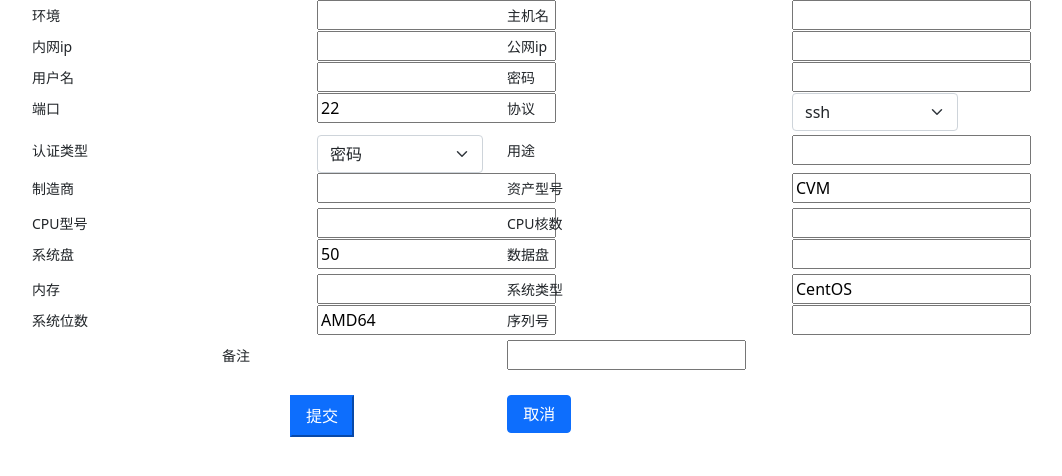
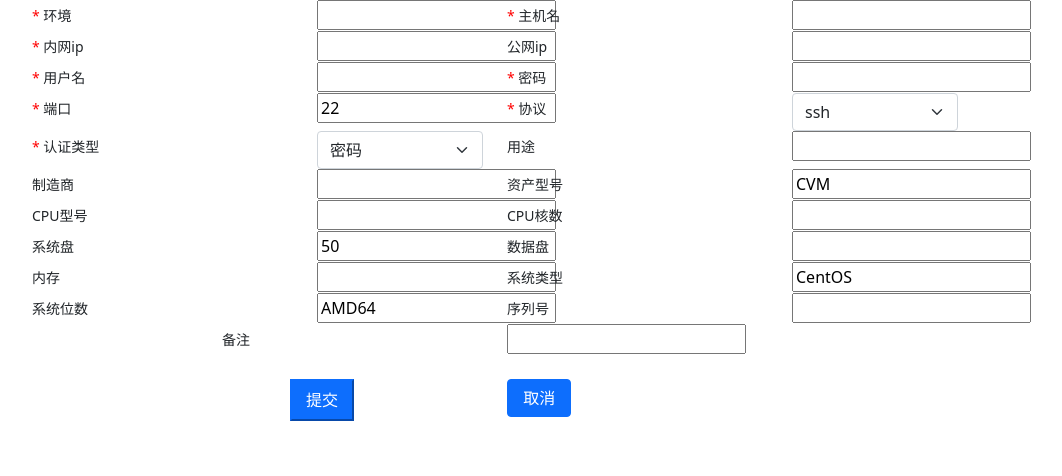
Before and after one commit to charnet1019/inframanager, a Flask app: page /asset/add in a window 1280 px wide. Shown: the top 476 px of the page, without its empty margins (145-1207 px from the left). Run offline with Flask 2, Linux system fonts and the light colour scheme; a user stored in the database is signed in; some libraries are stand-ins or nearby versions.

Commit message:
必填项增加星号标志

```diff
--- a/static/css/login.css
+++ b/static/css/login.css
@@ -25,3 +25,8 @@
 .login-form {
     margin: 20px;
 }
+
+.xrequired:before {
+    content: '* ';
+    color: red;
+}
--- a/templates/asset/add.html
+++ b/templates/asset/add.html
@@ -10,31 +10,31 @@
         {#        <div class="row justify-content-center mb-1 mt-4">#}
         <div class="container">
             <div class="row justify-content-md-center row-cols-sm-4">
-                <label for="envid" class="col-2 col-form-label col-form-label-sm">环境</label>
+                <label for="envid" class="xrequired col-2 col-form-label col-form-label-sm">环境</label>
                 <div id="envid" class="col-md-2"><input type="text" name="env" required></div>
 
-                <label for="hostname_id" class="col-2 col-form-label col-form-label-sm">主机名</label>
+                <label for="hostname_id" class="xrequired col-2 col-form-label col-form-label-sm">主机名</label>
                 <div id="hostname_id" class="col-md-2"><input type="text" name="hostname" required></div>
 
-                <label for="ip_id" class="col-2 col-form-label col-form-label-sm">内网ip</label>
+                <label for="ip_id" class="xrequired col-2 col-form-label col-form-label-sm">内网ip</label>
                 <div id="ip_id" class="col-md-2"><input type="text" name="ip" required></div>
 
                 <label for="publicip_id" class="col-2 col-form-label col-form-label-sm">公网ip</label>
                 <div id="publicip_id" class="col-md-2"><input type="text" name="public_ip"></div>
-            </div>
+{#            </div>#}
 
-            <div class="row justify-content-md-center row-cols-sm-4 mb-1">
-                <label for="username_id" class="col-2 col-form-label col-form-label-sm">用户名</label>
+{#            <div class="row justify-content-md-center row-cols-sm-4 mb-1">#}
+                <label for="username_id" class="xrequired col-2 col-form-label col-form-label-sm">用户名</label>
                 <div id="username_id" class="col-md-2"><input type="text" name="username" required></div>
 
-                <label for="password_id" class="col-2 col-form-label col-form-label-sm">密码</label>
+                <label for="password_id" class="xrequired col-2 col-form-label col-form-label-sm">密码</label>
                 <div id="password_id" class="col-md-2"><input type="password" name="password" required></div>
 
-                <label for="port_id" class="col-2 col-form-label col-form-label-sm">端口</label>
+                <label for="port_id" class="xrequired col-2 col-form-label col-form-label-sm">端口</label>
                 <div id="port_id" class="col-md-2"><input type="text" name="port" value="22" required></div>
                 {#            <div class="col-2"><input type="text" name="protocol" placeholder="协议" required></div>#}
 
-                <label for="protocol_id" class="col-2 col-form-label col-form-label-sm">协议</label>
+                <label for="protocol_id" class="xrequired col-2 col-form-label col-form-label-sm">协议</label>
                 <div id="protocol_id" class="col-md-2">
                     <select name="protocol" id="protocolid" class="form-select" required>
                         <option value="0" selected>ssh</option>
@@ -43,11 +43,11 @@
                         <option value="3">vnc</option>
                     </select>
                 </div>
-            </div>
+{#            </div>#}
 
-            <div class="row justify-content-md-center row-cols-sm-4 mb-1">
+{#            <div class="row justify-content-md-center row-cols-sm-4 mb-1">#}
                 {#            <div class="col-2"><input type="text" name="auth_type" placeholder="认证类型" required></div>#}
-                <label for="authtype_id" class="col-2 col-form-label col-form-label-sm">认证类型</label>
+                <label for="authtype_id" class="xrequired col-2 col-form-label col-form-label-sm">认证类型</label>
                 <div class="col-md-2">
                     <select name="auth_type" id="authtype" class="form-select">
                         <option value="0" selected>密码</option>
@@ -63,9 +63,9 @@
 
                 <label for="model_id" class="col-2 col-form-label col-form-label-sm">资产型号</label>
                 <div id="model_id" class="col-md-2"><input type="text" name="model" value="CVM"></div>
-            </div>
+{#            </div>#}
 
-            <div class="row justify-content-md-center row-cols-sm-4 mb-1">
+{#            <div class="row justify-content-md-center row-cols-sm-4 mb-1">#}
                 <label for="cpumodel_id" class="col-2 col-form-label col-form-label-sm">CPU型号</label>
                 <div id="cpumodel_id" class="col-md-2"><input type="text" name="cpu_model"></div>
 
@@ -78,9 +78,9 @@
 
                 <label for="data_hdd_id" class="col-2 col-form-label col-form-label-sm">数据盘</label>
                 <div id="data_hdd_id" class="col-md-2"><input type="text" name="data_hdd"></div>
-            </div>
+{#            </div>#}
 
-            <div class="row justify-content-md-center row-cols-sm-4 mb-1">
+{#            <div class="row justify-content-md-center row-cols-sm-4 mb-1">#}
                 <label for="memory_id" class="col-2 col-form-label col-form-label-sm">内存</label>
                 <div id="memory_id" class="col-md-2"><input type="text" name="memory"></div>
 
@@ -92,9 +92,9 @@
 
                 <label for="sn_id" class="col-2 col-form-label col-form-label-sm">序列号</label>
                 <div id="sn_id" class="col-md-2"><input type="text" name="sn"></div>
-            </div>
+{#            </div>#}
 
-            <div class="row justify-content-md-center row-cols-sm-4">
+{#            <div class="row justify-content-md-center row-cols-sm-4">#}
                 <label for="comment_id" class="col-2 col-form-label col-form-label-sm">备注</label>
                 <div id="comment_id" class="col-2"><input type="text" name="comment"></div>
                 {#            <div>#}
```
Also changed, not shown: templates/asset/edit.html (+8 -8 lines).
